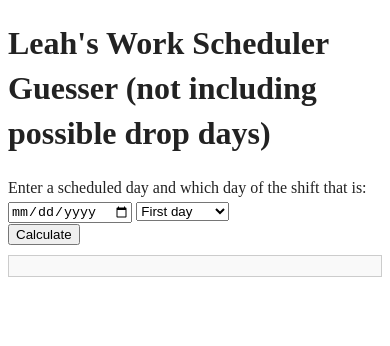
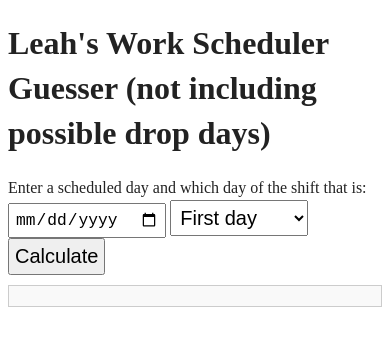
Before and after one commit to HaydenMeloche/leah-scheduler-gueser.github.io, a plain HTML site: page index.html in a window 390 px wide. Drawn offline with Linux system fonts and the light colour scheme.

Commit message:
Quick hack to increase button sizes on mobile

```diff
--- a/css/style.css
+++ b/css/style.css
@@ -17,6 +17,13 @@
   border: 1px solid #ccc;
   padding: 10px;
   margin: 10px 0;
+}
+
+@media only screen and (max-width: 600px) {
+  button, select, input[type="date"] {
+    font-size: 1.25em; /* Increase font size */
+    padding: 5px; /* Add more padding */
+  }
 }
 
 html {
```
